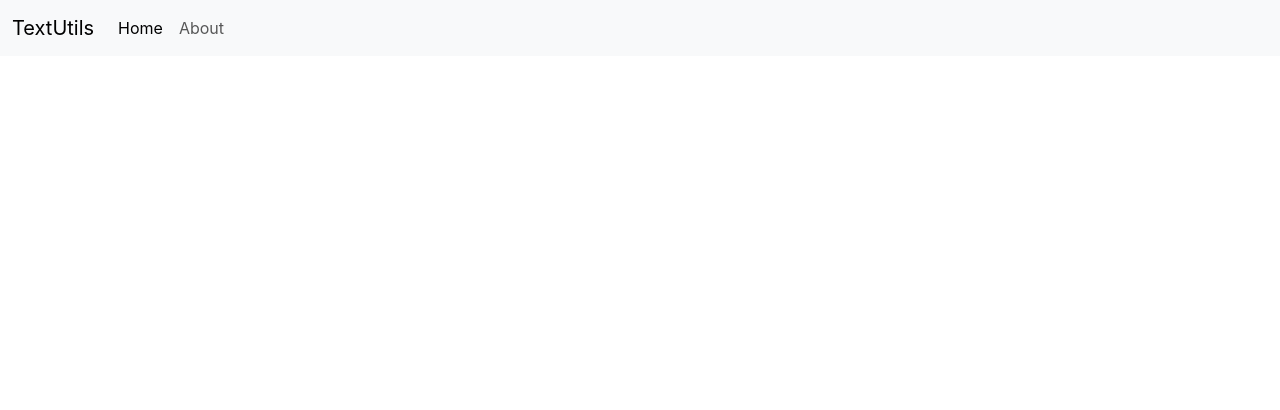
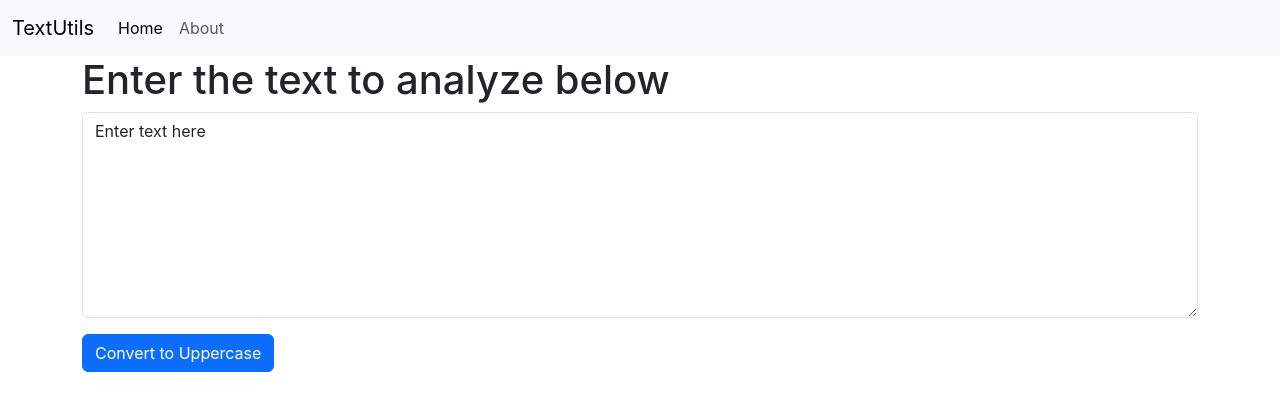
Before and after one commit to Aakarsh2207/TextUtils, a React (Create React App) app: page / in a window 1280 px wide. Shown: the top 410 px of the page. Built offline with nearby package versions, Linux system fonts and the light colour scheme.

Commit message:
Draft1 V7

```diff
--- a/src/App.js
+++ b/src/App.js
@@ -1,35 +1,19 @@
 import logo from "./logo.svg";
 import "./App.css";
+import Navbar from "./components/Navbar";
+import TextForm from "./components/TextForm";
 
 let name = "Stark3";
 function App() {
   return (
     // <div classNameNameName="blank">Lovely</div>
     <>
-      <nav className="navbar navbar-expand-lg bg-body-tertiary">
-        <div className="container-fluid">
-          <a className="navbar-brand" href="#">
-            TextUtils
-          </a>
-          <button className="navbar-toggler" type="button" data-bs-toggle="collapse" data-bs-target="#navbarSupportedContent" aria-controls="navbarSupportedContent" aria-expanded="false" aria-label="Toggle navigation">
-            <span className="navbar-toggler-icon"></span>
-          </button>
-          <div className="collapse navbar-collapse" id="navbarSupportedContent">
-            <ul className="navbar-nav me-auto mb-2 mb-lg-0">
-              <li className="nav-item">
-                <a className="nav-link active" aria-current="page" href="#">
-                  Home
-                </a>
-              </li>
-              <li className="nav-item">
-                <a className="nav-link" href="#">
-                  About
-                </a>
-              </li>
-            </ul>
-          </div>
-        </div>
-      </nav>
+      {/* <Navbar /> */}
+      {/* <Navbar title="TextUtils" aboutText="About TextUtils" /> */}
+      <Navbar title="TextUtils" aboutText="About" />
+      <div className="container">
+        <TextForm heading="Enter the text to analyze below" />
+      </div>
     </>
   );
 }
--- /dev/null
+++ b/src/components/Navbar.js
@@ -0,0 +1,41 @@
+import React from "react";
+import PropTypes from "prop-types";
+
+export default function Navbar(props) {
+  return (
+    <nav className="navbar navbar-expand-lg bg-body-tertiary">
+      <div className="container-fluid">
+        <a className="navbar-brand" href="/">
+          {props.title}
+        </a>
+        <button className="navbar-toggler" type="button" data-bs-toggle="collapse" data-bs-target="/navbarSupportedContent" aria-controls="navbarSupportedContent" aria-expanded="false" aria-label="Toggle navigation">
+          <span className="navbar-toggler-icon"></span>
+        </button>
+        <div className="collapse navbar-collapse" id="navbarSupportedContent">
+          <ul className="navbar-nav me-auto mb-2 mb-lg-0">
+            <li className="nav-item">
+              <a className="nav-link active" aria-current="page" href="/">
+                Home
+              </a>
+            </li>
+            <li className="nav-item">
+              <a className="nav-link" href="/">
+                {props.aboutText}
+              </a>
+            </li>
+          </ul>
+        </div>
+      </div>
+    </nav>
+  );
+}
+
+Navbar.propTypes = {
+  title: PropTypes.string.isRequired,
+  aboutText: PropTypes.string.isRequired,
+};
+
+Navbar.defaultProps = {
+  title: "Set title here",
+  aboutText: "About",
+};
--- /dev/null
+++ b/src/components/TextForm.js
@@ -0,0 +1,33 @@
+import React, { useState } from "react";
+
+export default function TextForm(props) {
+  const handleUpClick = () => {
+    // console.log("Uppercase was clicked: " + Text);
+    let newText = text.toUpperCase();
+    setText(newText);
+    // setText("You have clicked on handleUpClick");
+  };
+
+  const handleOnChange = (event) => {
+    // console.log("On change");
+    setText(event.target.value);
+  };
+
+  const [text, setText] = useState("Enter text here");
+  //   text = "new text"; // Wrong way
+  //   setText("new text"); // Correct Way
+  return (
+    <div>
+      <div className="mb-3">
+        <h1>{props.heading}</h1>
+        {/* <label for="exampleFormControlTextarea1" className="form-label">
+          Example textarea
+        </label> */}
+        <textarea className="form-control" value={text} onChange={handleOnChange} id="myBox" rows="8"></textarea>
+      </div>
+      <button className="btn btn-primary" onClick={handleUpClick}>
+        Convert to Uppercase
+      </button>
+    </div>
+  );
+}
```
